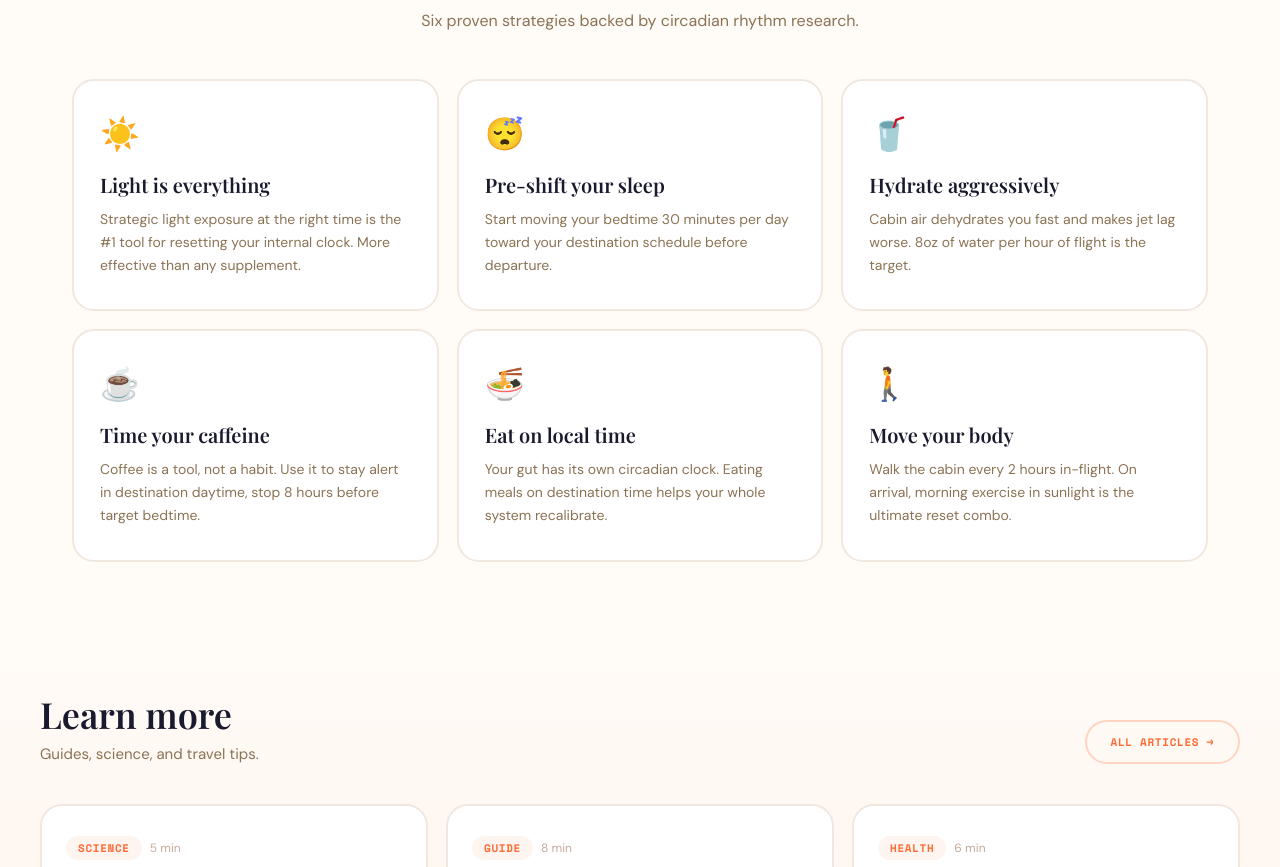
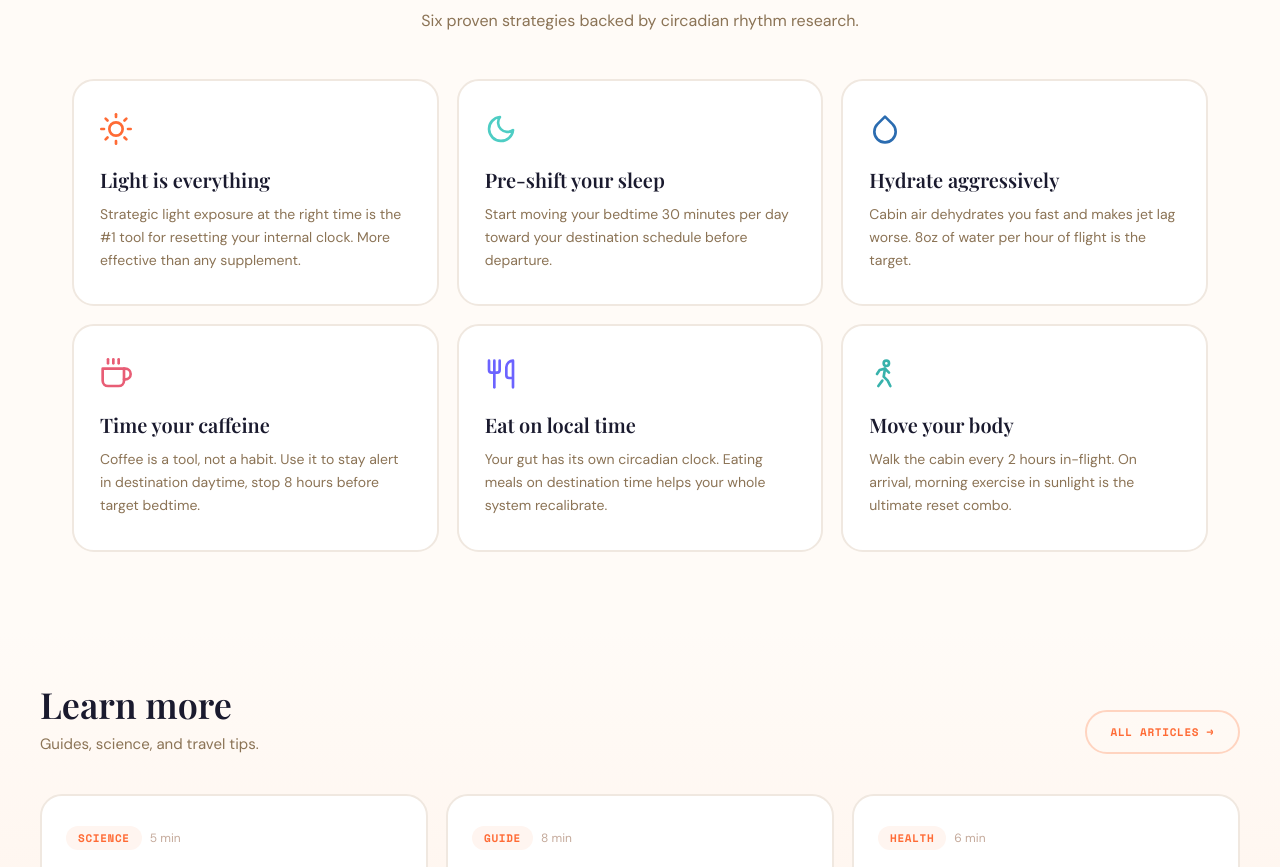
Before and after one commit to brittbuildsai-lgtm/ditchjetlag.com, a React (Vite) app: page / in a window 1280 px wide. Shown: the part 991-1858 px from the top of the page. Built offline with nearby package versions, Linux system fonts and the light colour scheme; a web font is replaced by a local one.

Commit message:
Replace tip card emojis with inline SVG icons (#10)
Co-authored-by: britt <brittanyfarley@Brittanys-Laptop.local>
Co-authored-by: Claude Opus 4.6 <noreply@anthropic.com>

```diff
--- a/src/DitchJetLag.jsx
+++ b/src/DitchJetLag.jsx
@@ -35,13 +35,63 @@ const CITIES = [
   { city: "Lisbon", code: "LIS", tz: 0, country: "PT" },
 ];
 
+const TipIcons = {
+  sun: (color) => (
+    <svg width="32" height="32" viewBox="0 0 24 24" fill="none" stroke={color} strokeWidth="2" strokeLinecap="round" strokeLinejoin="round">
+      <circle cx="12" cy="12" r="5" />
+      <line x1="12" y1="1" x2="12" y2="3" />
+      <line x1="12" y1="21" x2="12" y2="23" />
+      <line x1="4.22" y1="4.22" x2="5.64" y2="5.64" />
+      <line x1="18.36" y1="18.36" x2="19.78" y2="19.78" />
+      <line x1="1" y1="12" x2="3" y2="12" />
+      <line x1="21" y1="12" x2="23" y2="12" />
+      <line x1="4.22" y1="19.78" x2="5.64" y2="18.36" />
+      <line x1="18.36" y1="5.64" x2="19.78" y2="4.22" />
+    </svg>
+  ),
+  moon: (color) => (
+    <svg width="32" height="32" viewBox="0 0 24 24" fill="none" stroke={color} strokeWidth="2" strokeLinecap="round" strokeLinejoin="round">
+      <path d="M21 12.79A9 9 0 1 1 11.21 3 7 7 0 0 0 21 12.79z" />
+    </svg>
+  ),
+  droplet: (color) => (
+    <svg width="32" height="32" viewBox="0 0 24 24" fill="none" stroke={color} strokeWidth="2" strokeLinecap="round" strokeLinejoin="round">
+      <path d="M12 2.69l5.66 5.66a8 8 0 1 1-11.31 0z" />
+    </svg>
+  ),
+  coffee: (color) => (
+    <svg width="32" height="32" viewBox="0 0 24 24" fill="none" stroke={color} strokeWidth="2" strokeLinecap="round" strokeLinejoin="round">
+      <path d="M18 8h1a4 4 0 0 1 0 8h-1" />
+      <path d="M2 8h16v9a4 4 0 0 1-4 4H6a4 4 0 0 1-4-4V8z" />
+      <line x1="6" y1="1" x2="6" y2="4" />
+      <line x1="10" y1="1" x2="10" y2="4" />
+      <line x1="14" y1="1" x2="14" y2="4" />
+    </svg>
+  ),
+  utensils: (color) => (
+    <svg width="32" height="32" viewBox="0 0 24 24" fill="none" stroke={color} strokeWidth="2" strokeLinecap="round" strokeLinejoin="round">
+      <path d="M3 2v7c0 1.1.9 2 2 2h4a2 2 0 0 0 2-2V2" />
+      <path d="M7 2v20" />
+      <path d="M21 15V2v0a5 5 0 0 0-5 5v6c0 1.1.9 2 2 2h3zm0 0v7" />
+    </svg>
+  ),
+  walking: (color) => (
+    <svg width="32" height="32" viewBox="0 0 24 24" fill="none" stroke={color} strokeWidth="2" strokeLinecap="round" strokeLinejoin="round">
+      <circle cx="13" cy="4" r="2" />
+      <path d="M7 21l3-4" />
+      <path d="M16 21l-2-4-3-3 1-6" />
+      <path d="M6 12l2-3 4-1 3 3" />
+    </svg>
+  ),
+};
+
 const TIPS = [
-  { icon: "☀️", title: "Light is everything", desc: "Strategic light exposure at the right time is the #1 tool for resetting your internal clock. More effective than any supplement.", color: "#FF6B35" },
-  { icon: "😴", title: "Pre-shift your sleep", desc: "Start moving your bedtime 30 minutes per day toward your destination schedule before departure.", color: "#4ECDC4" },
-  { icon: "🥤", title: "Hydrate aggressively", desc: "Cabin air dehydrates you fast and makes jet lag worse. 8oz of water per hour of flight is the target.", color: "#2B6CB0" },
-  { icon: "☕", title: "Time your caffeine", desc: "Coffee is a tool, not a habit. Use it to stay alert in destination daytime, stop 8 hours before target bedtime.", color: "#E85D75" },
-  { icon: "🍜", title: "Eat on local time", desc: "Your gut has its own circadian clock. Eating meals on destination time helps your whole system recalibrate.", color: "#6C63FF" },
-  { icon: "🚶", title: "Move your body", desc: "Walk the cabin every 2 hours in-flight. On arrival, morning exercise in sunlight is the ultimate reset combo.", color: "#38B2AC" },
+  { icon: "sun", title: "Light is everything", desc: "Strategic light exposure at the right time is the #1 tool for resetting your internal clock. More effective than any supplement.", color: "#FF6B35" },
+  { icon: "moon", title: "Pre-shift your sleep", desc: "Start moving your bedtime 30 minutes per day toward your destination schedule before departure.", color: "#4ECDC4" },
+  { icon: "droplet", title: "Hydrate aggressively", desc: "Cabin air dehydrates you fast and makes jet lag worse. 8oz of water per hour of flight is the target.", color: "#2B6CB0" },
+  { icon: "coffee", title: "Time your caffeine", desc: "Coffee is a tool, not a habit. Use it to stay alert in destination daytime, stop 8 hours before target bedtime.", color: "#E85D75" },
+  { icon: "utensils", title: "Eat on local time", desc: "Your gut has its own circadian clock. Eating meals on destination time helps your whole system recalibrate.", color: "#6C63FF" },
+  { icon: "walking", title: "Move your body", desc: "Walk the cabin every 2 hours in-flight. On arrival, morning exercise in sunlight is the ultimate reset combo.", color: "#38B2AC" },
 ];
 
 const ARTICLES = [
@@ -390,7 +440,7 @@ export default function DitchJetLag() {
             onMouseEnter={e => { e.currentTarget.style.transform = "translateY(-6px)"; e.currentTarget.style.borderColor = tip.color; e.currentTarget.style.boxShadow = `0 16px 32px ${tip.color}15`; }}
             onMouseLeave={e => { e.currentTarget.style.transform = "translateY(0)"; e.currentTarget.style.borderColor = "#F0E8E0"; e.currentTarget.style.boxShadow = "none"; }}
             >
-              <div style={{ fontSize: 32, marginBottom: 16 }}>{tip.icon}</div>
+              <div style={{ marginBottom: 16 }}>{TipIcons[tip.icon](tip.color)}</div>
               <h3 style={{ fontFamily: "'Playfair Display', serif", fontSize: 20, fontWeight: 600, color: "#1A1A2E", marginBottom: 10 }}>{tip.title}</h3>
               <p style={{ fontSize: 14, color: "#8B7355", lineHeight: 1.65 }}>{tip.desc}</p>
             </div>
```
